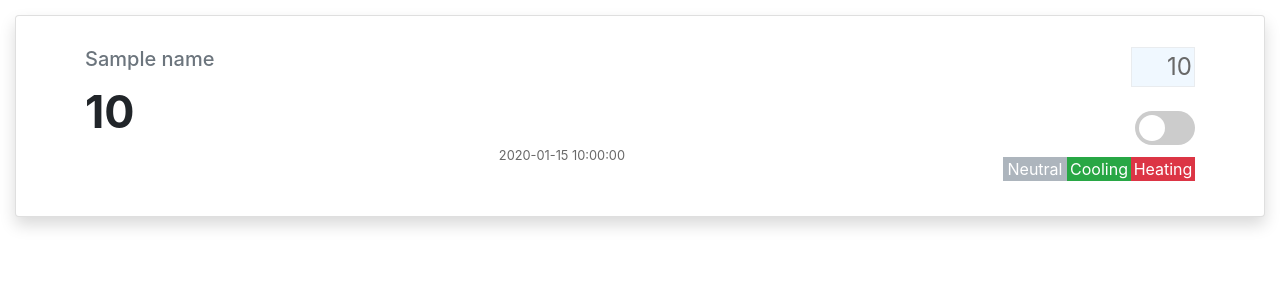
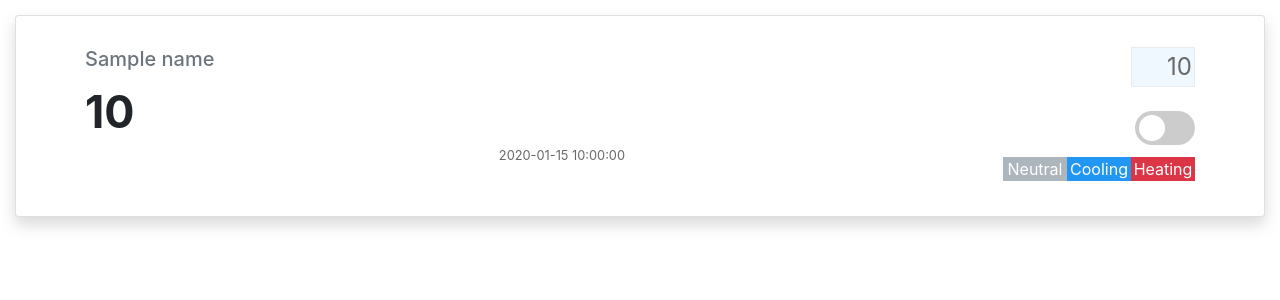
Before and after one commit to pahu/raspbeery-pi, a Flask app: template templates/home.html in a window 1280 px wide. Shown: the part 56-356 px from the top of the page. Run offline with Flask 2, Linux system fonts and the light colour scheme; the template is opened without the code that fills it: most values are stand-ins (such as "Sample title", 1, 10 or a date in 2020); some libraries are stand-ins or nearby versions.

Commit message:
Fix text-indicator-cool color

```diff
--- a/static/css/app.css
+++ b/static/css/app.css
@@ -33,7 +33,7 @@
 }
 
 .text-indicator-cool {
-  background-color: #28a745;
+  background-color: #2196F3;
   color: white;
   width: 4rem;
 }
```
